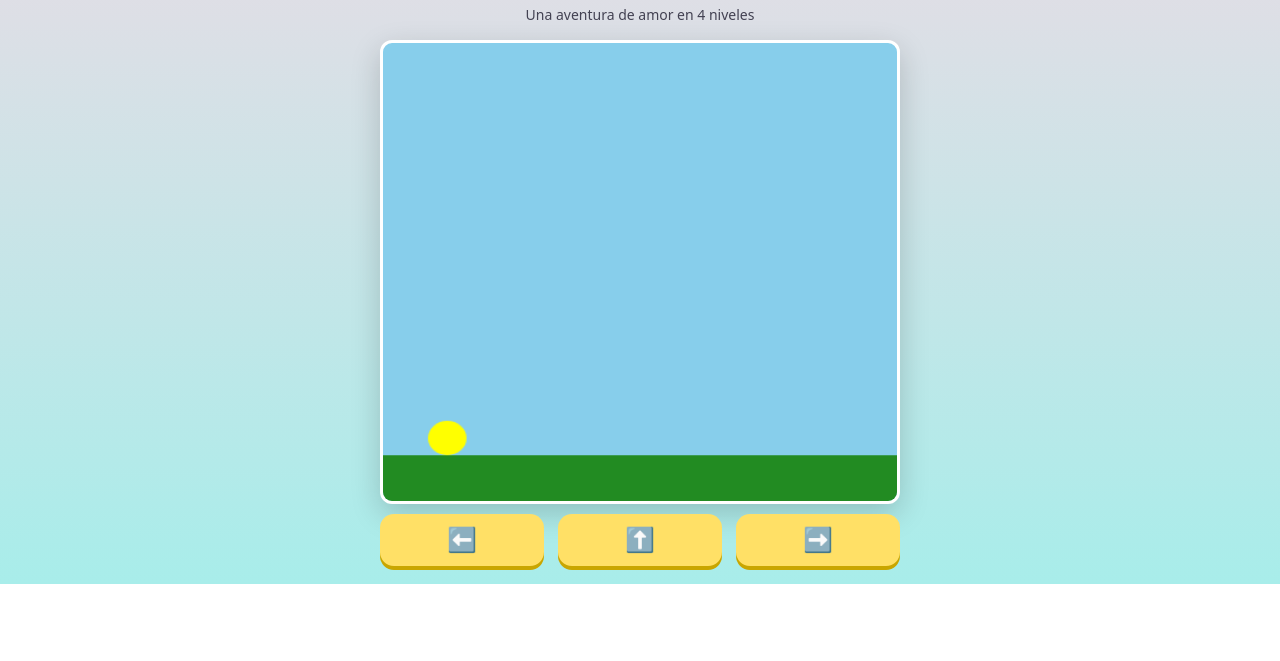
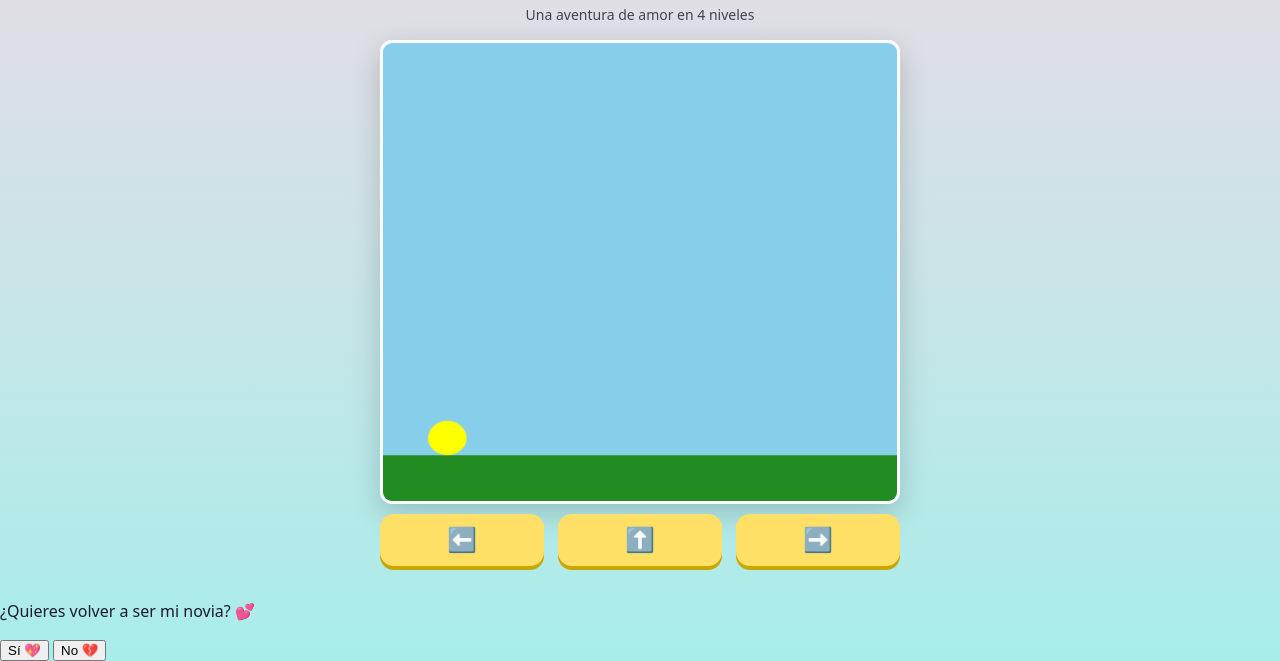
Before and after one commit to guilleop2211-ctrl/Pollitos-rumbo-al-amor, a plain HTML site: page index.html in a window 1280 px wide. Shown: the part 343-1004 px from the top of the page. Before the commit the page ends 927 px from the top, so only its background shows below. Drawn offline with Linux system fonts and the light colour scheme.

Commit message:
Update index.html

```diff
--- a/index.html
+++ b/index.html
@@ -25,7 +25,14 @@
     </div>
   </div>
 
-  <!-- Música de fondo (tranquila/romántica) -->
+  <!-- Decisión final -->
+  <div id="decision">
+    <p>¿Quieres volver a ser mi novia? 💕</p>
+    <button id="yesBtn">Sí 💖</button>
+    <button id="noBtn">No 💔</button>
+  </div>
+
+  <!-- Música de fondo -->
   <audio id="bg-music" loop autoplay>
     <source src="https://cdn.pixabay.com/download/audio/2022/03/15/audio_f5386cf496.mp3" type="audio/mpeg">
   </audio>
```
